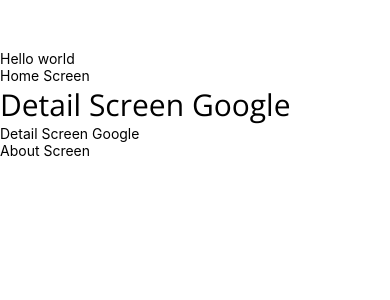
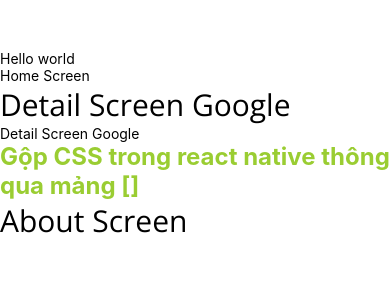
Before and after one commit to khoa36isefiw/react-native-basic, a React Native app: screen / in a window 390 px wide. Shown: the top 300 px of the page. Built offline with nearby package versions, Linux system fonts and the light colour scheme.

Commit message:
use many styles

```diff
--- a/components/reviews/about.tsx
+++ b/components/reviews/about.tsx
@@ -1,10 +1,20 @@
 import React from "react";
-import { Text, View } from "react-native";
+import { StyleSheet, Text, View } from "react-native";
+import { globalStyles } from "../../utils/const";
+
+const styles = StyleSheet.create({
+  about: {
+    fontSize: 30,
+  },
+});
 
 function AboutScreen() {
   return (
     <View>
-      <Text>About Screen</Text>
+      <Text style={{ color: "yellowgreen", fontWeight: "bold", fontSize: 24 }}>
+        Gộp CSS trong react native thông qua mảng []
+      </Text>
+      <Text style={[styles.about, globalStyles.globalFont]}>About Screen</Text>
     </View>
   );
 }
--- a/utils/const.ts
+++ b/utils/const.ts
@@ -1 +1,11 @@
+import { StyleSheet } from "react-native";
+
 export const OPENSANS_REGULAR = "OpenSans-Regular";
+
+// use for the whole app
+export const globalStyles = StyleSheet.create({
+    // use this fonts for the app
+    globalFont:{
+        fontFamily: OPENSANS_REGULAR,
+    }
+})
```
